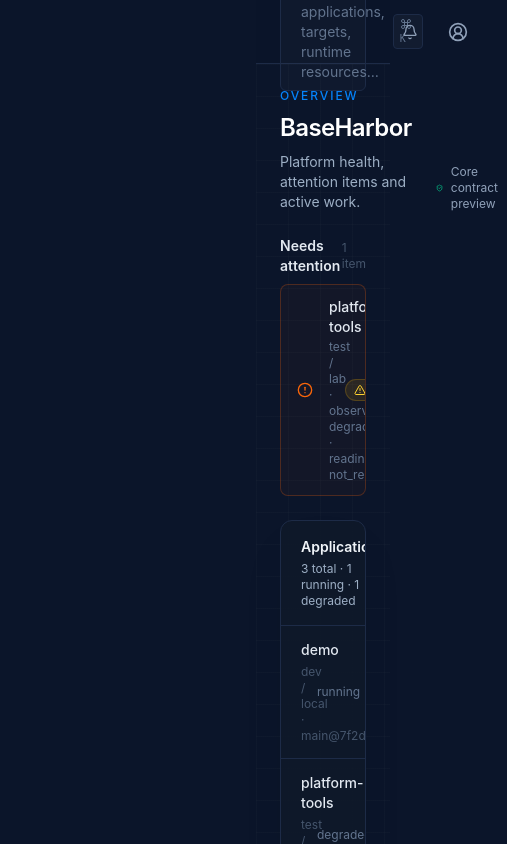
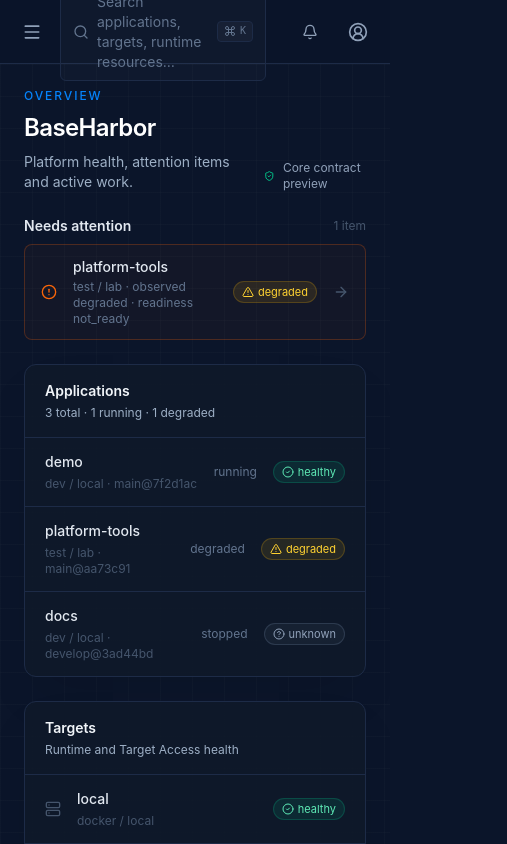
Before and after one commit to mcpdev80/baseharbor-console, a Next.js app: page / in a window 390 px wide. Shown: the top 844 px of the page, 507 px wide, since content can reach past the window. Built offline with nearby package versions, Linux system fonts and the light colour scheme.

Commit message:
feat: wire mobile navigation into shell

```diff
--- a/src/components/shell/app-shell.tsx
+++ b/src/components/shell/app-shell.tsx
@@ -1,13 +1,15 @@
 import { Bell, CircleUserRound, Command, Search } from "lucide-react";
 import { Sidebar } from "./sidebar";
+import { MobileNavigation } from "./mobile-navigation";
 
 export function AppShell({ children }: { children: React.ReactNode }) {
   return (
     <div className="min-h-screen bg-transparent text-slate-100">
       <a href="#main-content" className="skip-link">Skip to main content</a>
       <Sidebar />
-      <div className="pl-64">
-        <header className="sticky top-0 z-20 flex h-16 items-center justify-between border-b border-[var(--border)] bg-[var(--bh-harbor-navy)]/92 px-6 backdrop-blur-xl">
+      <div className="lg:pl-64">
+        <header className="sticky top-0 z-20 flex h-16 items-center justify-between border-b border-[var(--border)] bg-[var(--bh-harbor-navy)]/92 px-3 backdrop-blur-xl sm:px-4 lg:px-6">
+          <div className="mr-2 lg:hidden"><MobileNavigation /></div>
           <div className="flex w-full max-w-xl items-center gap-2 rounded-md border border-[var(--border)] bg-white/[.02] px-3 py-2 text-sm text-slate-500">
             <Search className="size-4" />
             <span className="flex-1">Search applications, targets, runtime resources…</span>
```
